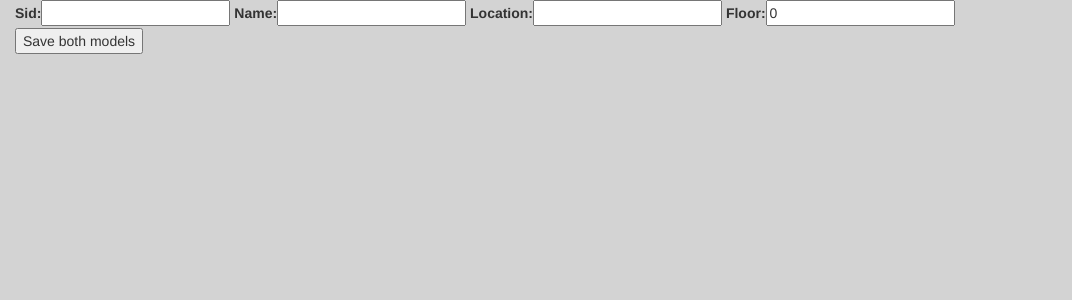
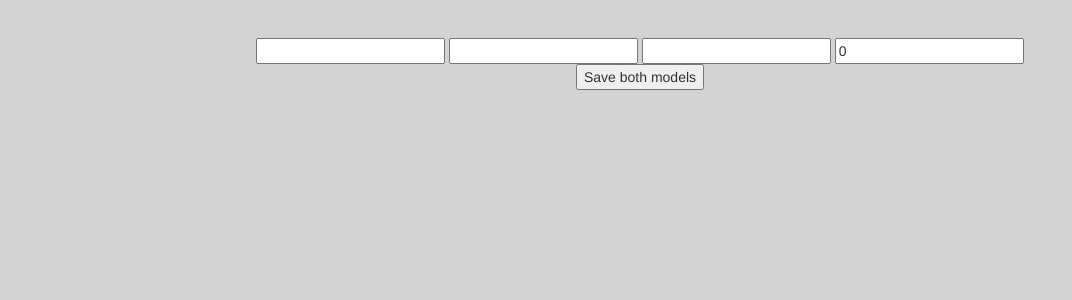
Before and after one commit to Edsterr/networx, a Django app: template templates/register.html in a window 1280 px wide. Shown: the part 70-370 px from the top of the page, without its empty margins (0-1072 px from the left). Run offline with Django 3.2, Linux system fonts and the light colour scheme; the template is opened without the code that fills it: values that come from a table or form of the project are taken from there, others are empty; some libraries are stand-ins or nearby versions.

Commit message:
centered form in page

```diff
--- a/static/css/register.css
+++ b/static/css/register.css
@@ -19,6 +19,12 @@ h4 {
   color: #d3d3d3;
 }
 
-#formColumn{
-  margin-left: auto;
+#formOuterContainer {
+  width: 100%;
+  text-align: center;
+  padding: 3%;
 }
+
+#formInnerContainer {
+  display: inline-block;
+}
--- a/templates/register.html
+++ b/templates/register.html
@@ -23,14 +23,19 @@
 
 	</div>
 
-	<div class="col-xs-12" id="formColumn">
+	<div id="formOuterContainer">
+    <div id="formInnerContainer">
 
-		<form method="POST" action="">{% csrf_token %}
-	    	{{ form }}
-	        <div class="form_block">
-	            <input type="submit" value="Save both models"/>
-	        </div>
-		</form>
+			<form method="POST" action="">{% csrf_token %}
+					{% for field in form%}
+						{{field}}
+					{% endfor %}
+		        <div class="form_block">
+		            <input type="submit" value="Save both models"/>
+		        </div>
+			</form>
 
+		</div>
 	</div>
+
 </body>
```
